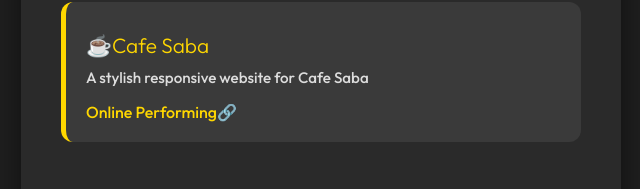
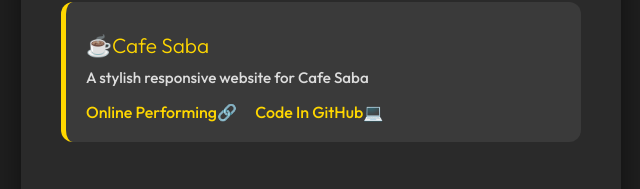
Before and after one commit to saba97/sabavafaie.github.io, a plain HTML site: page project.html in a window 1280 px wide. Shown: the part 410-599 px from the top of the page, without its empty margins (319-959 px from the left). Drawn offline with nearby package versions, Linux system fonts and the light colour scheme.

Commit message:
Update project.html

```diff
--- a/project.html
+++ b/project.html
@@ -26,6 +26,7 @@
       <p>A stylish responsive website for Cafe Saba</p>
       <div class="project-links">
         <a href="https://saba97.github.io/Cafe-Saba/" target="_blank">Online Performing🔗 </a>
+         <a href="https://github.com/saba97/Cafe-Saba" target="_blank">Code In GitHub💻 </a>
 
       </div>
     </div>
```
